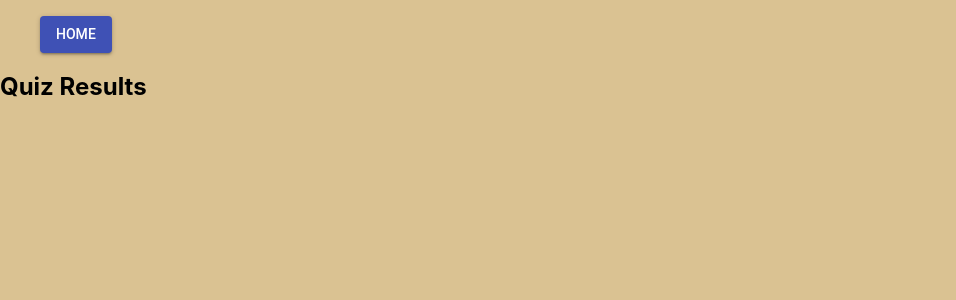
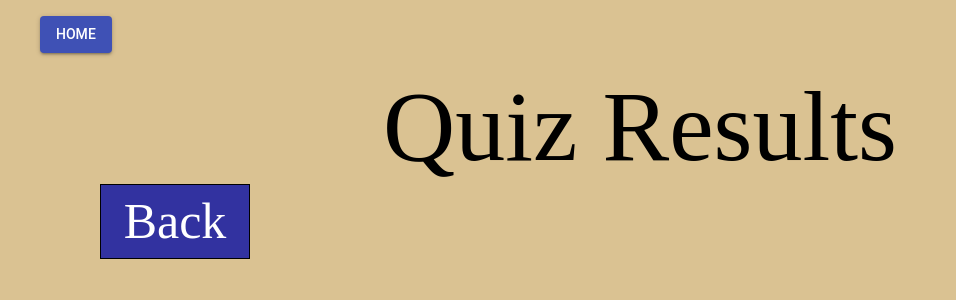
Before and after one commit to christinayyma/Texas-Food-Finder, a React (Create React App) app: page /final1 in a window 1280 px wide. Shown: the top 300 px of the page, without its empty margins (0-956 px from the left). Built offline with nearby package versions, Linux system fonts and the light colour scheme.

Commit message:
back button and zip

```diff
--- a/src/App.css
+++ b/src/App.css
@@ -61,6 +61,18 @@
   margin-left: 1000px;
 
 }
+.backbutton{
+  width: 150px;
+  height: 75px;
+  font-size: 50px;
+  font-family: serif;
+  color: white;
+  background: rgb(50, 50, 160);
+  border: 1px solid black;
+  margin-top: -1;
+  margin-left: 100px;
+
+}
 .Title {
   font-size: 100px;
   text-align: center;
--- a/src/App.js
+++ b/src/App.js
@@ -123,8 +123,37 @@ class FoodFinder extends Component{
                                 <ul>
                                     <Link to="/" style = {{ textDecoration:'none'}}><Button type = "solid" variant = "contained" color = "primary" >Home</Button></Link>
                                 </ul>
-                                <h2>Location</h2>
+
+                                <div class = "Title">
+                                    Location Preference
+                                </div>
+
+                                <Grid container justify={'center'} spacing={16}>
+                            <Grid item xs={4}>
+                         <TextField
+                            fullWidth
+                            color="secondary"
+                            label="City"
+                            value={this.state.city}
+                            onChange={(event) => this.handleCityChange(event)}
+                            margin="normal"
+                            variant="outlined"
+                        />
+                    </Grid>
+                    <Grid item xs={2}>
+                        <TextField
+                            fullWidth
+                            type={'number'}
+                            label="Zip Code"
+                            value={this.state.zip}
+                            onChange={(event) => this.handleZipChange(event)}
+                            margin="normal"
+                            variant="outlined"
+                        />
+                    </Grid></Grid>
+                                <Link to="/" style = {{ textDecoration:'none'}}><Button class = "backbutton" Button type = "solid" variant = "contained" color = "primary" >Back</Button></Link>
                                 <Link to="/category" style = {{ textDecoration:'none'}}><Button class = "nextbutton" Button type = "solid" variant = "contained" color = "primary" >Next</Button></Link>
+
                             </div>
                         );
                     }}/>
@@ -138,7 +167,9 @@ class FoodFinder extends Component{
                                     </br>
                                 </ul>
                                 <h2>Location</h2>
+                                <Link to="/" style = {{ textDecoration:'none'}}><Button class = "backbutton" Button type = "solid" variant = "contained" color = "primary" >Back</Button></Link>
                                 <Link to="/final2" style = {{ textDecoration:'none'}}><Button class = "nextbutton" Button type = "solid" variant = "contained" color = "primary" >Next</Button></Link>
+
                             </div>
                         );
                     }}/>
@@ -151,8 +182,12 @@ class FoodFinder extends Component{
                                     <br>
                                     </br>
                                 </ul>
-                                <h2>Category</h2>
+                                <div class = "Title">
+                                    Category
+                                </div>
+                                <Link to="/location1" style = {{ textDecoration:'none'}}><Button class = "backbutton" Button type = "solid" variant = "contained" color = "primary" >Back</Button></Link>
                                 <Link to="/rating" style = {{ textDecoration:'none'}}><Button class = "nextbutton" Button type = "solid" variant = "contained" color = "primary" >Next</Button></Link>
+
                             </div>
                         );
                     }}/>
@@ -166,7 +201,9 @@ class FoodFinder extends Component{
                                     </br>
                                 </ul>
 
-                                <h2>Rating</h2>
+                                <div class = "Title">
+                                    Rating Preference
+                                </div>
 
                                 <div>
                                     <FormControl component="fieldset">
@@ -185,7 +222,9 @@ class FoodFinder extends Component{
                                             <FormControlLabel value="*" labelPlacement={'bottom'} control={<Radio />} label="Any" />
                                         </RadioGroup>
                                     </FormControl>
+                                    <Link to="/category" style = {{ textDecoration:'none'}}><Button class = "backbutton" Button type = "solid" variant = "contained" color = "primary" >Back</Button></Link>
                                     <Link to="/alcohol" style = {{ textDecoration:'none'}}><Button class = "nextbutton" Button type = "solid" variant = "contained" color = "primary" >Next</Button></Link>
+
                                 </div>
                             </div>
                         );
@@ -199,8 +238,12 @@ class FoodFinder extends Component{
                                     <br>
                                     </br>
                                 </ul>
-                                <h2>Alcohol</h2>
+                                <div class = "Title">
+                                    Alcohol Preference
+                                </div>
+                                <Link to="/rating" style = {{ textDecoration:'none'}}><Button class = "backbutton" Button type = "solid" variant = "contained" color = "primary" >Back</Button></Link>
                                 <Link to="/final1" style = {{ textDecoration:'none'}}><Button class = "nextbutton" Button type = "solid" variant = "contained" color = "primary" >Next</Button></Link>
+
                             </div>
                         );
                     }}/>
@@ -214,7 +257,10 @@ class FoodFinder extends Component{
                                     </br>
                                 </ul>
 
-                                <h2>Quiz Results</h2>
+                                <div class = "Title">
+                                    Quiz Results
+                                </div>
+                                <Link to="/alcohol" style = {{ textDecoration:'none'}}><Button class = "backbutton" Button type = "solid" variant = "contained" color = "primary" >Back</Button></Link>
                             </div>
                         );
                     }}/>
@@ -227,7 +273,10 @@ class FoodFinder extends Component{
                                     <br>
                                     </br>
                                 </ul>
-                                <h2>Random Results</h2>
+                                <div class = "Title">
+                                    Random Results
+                                </div>
+                                <Link to="/location2" style = {{ textDecoration:'none'}}><Button class = "backbutton" Button type = "solid" variant = "contained" color = "primary" >Back</Button></Link>
                             </div>
                         );
                     }}/>
```
